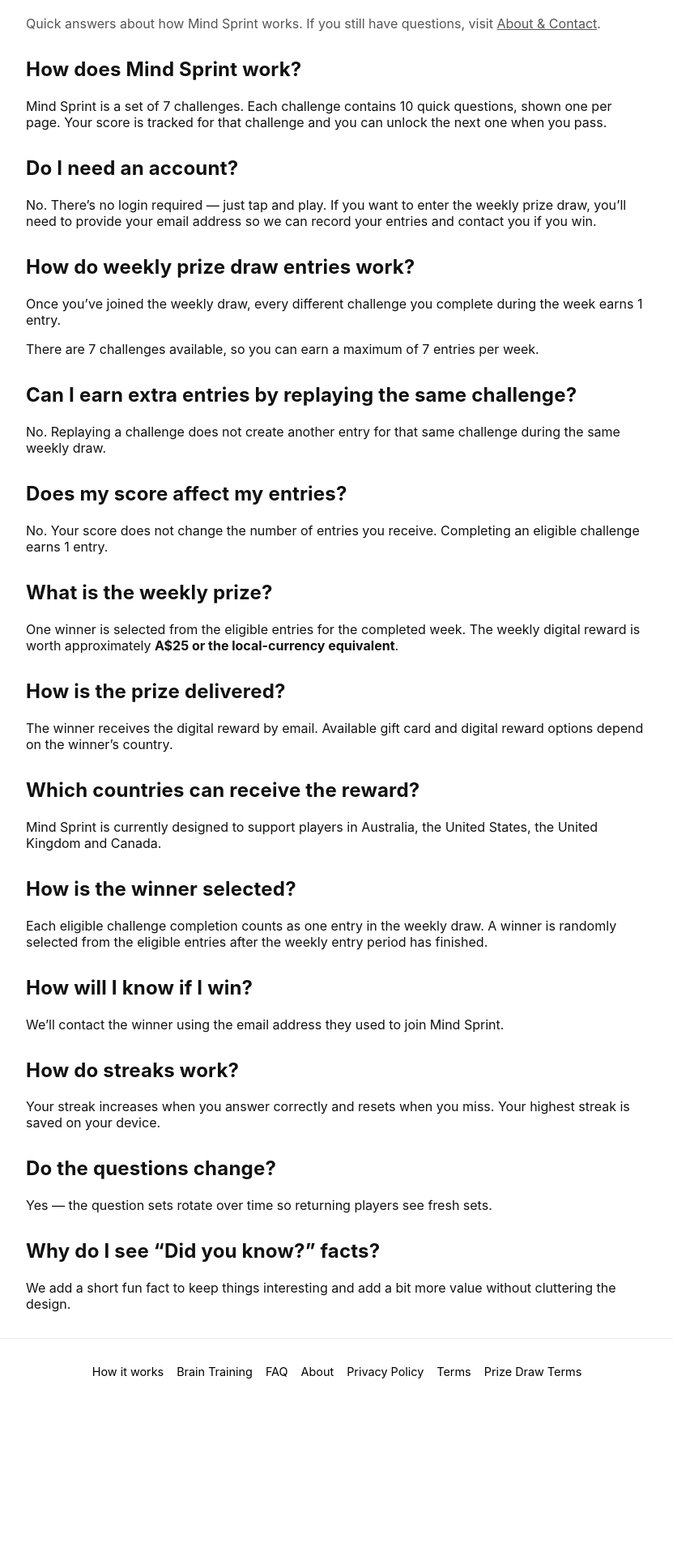
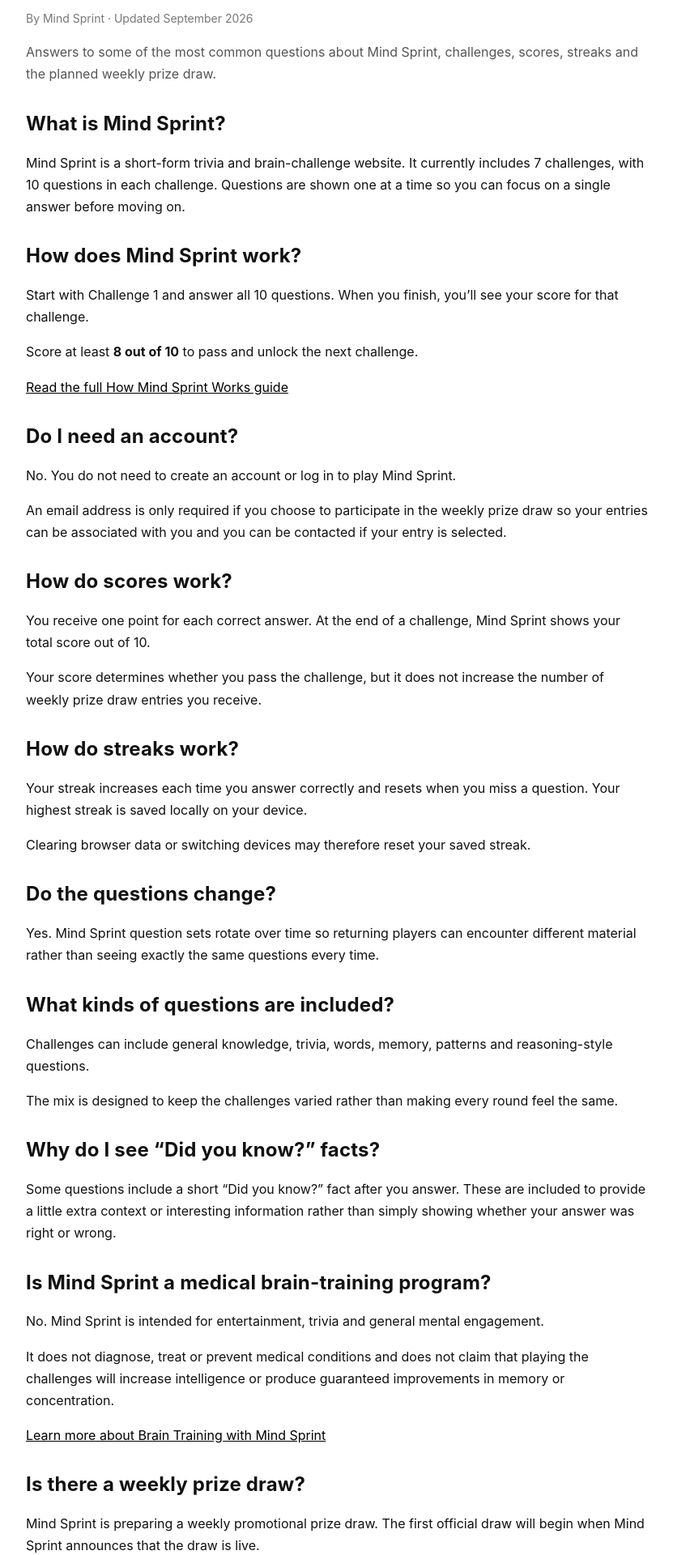
Before and after one commit to justinchase1984/mind-sprint, a Next.js app: page /faq in a window 1280 px wide. Shown: the part 120-2040 px from the top of the page at 81% size, without its empty margins (224-1055 px from the left). Before the commit the page ends 1856 px from the top, so only its background shows below. Built offline with nearby package versions, Linux system fonts and the light colour scheme; no server answers.

Commit message:
Update faq.tsx

```diff
--- a/pages/faq.tsx
+++ b/pages/faq.tsx
@@ -7,112 +7,385 @@ export default function FAQ() {
     <>
       <Head>
         <title>FAQ | Mind Sprint</title>
+
         <meta
           name="description"
-          content="Quick answers about Mind Sprint challenges, streaks, weekly prize draw entries and digital rewards."
+          content="Answers to common questions about Mind Sprint challenges, scores, streaks, rotating questions, weekly prize draw entries and email updates."
         />
       </Head>
 
-      <main style={{ maxWidth: 800, margin: '2rem auto', padding: '0 1rem' }}>
-        <h1>FAQ</h1>
+      <main
+        style={{
+          maxWidth: 800,
+          margin: '0 auto',
+          padding: '2rem 1rem',
+          lineHeight: 1.7,
+        }}
+      >
+        <h1>Mind Sprint FAQ</h1>
 
-        <p style={{ color: '#555', marginTop: '0.5rem' }}>
-          Quick answers about how Mind Sprint works. If you still have questions,
-          visit{' '}
-          <Link href="/about" legacyBehavior>
-            <a style={{ textDecoration: 'underline' }}>About &amp; Contact</a>
-          </Link>
-          .
+        <p
+          style={{
+            color: '#777',
+            fontSize: 14,
+            marginTop: '-0.5rem',
+          }}
+        >
+          By Mind Sprint · Updated September 2026
+        </p>
+
+        <p style={{ color: '#555' }}>
+          Answers to some of the most common questions about Mind Sprint,
+          challenges, scores, streaks and the planned weekly prize draw.
+        </p>
+
+        <h2 style={{ marginTop: '2rem' }}>What is Mind Sprint?</h2>
+
+        <p>
+          Mind Sprint is a short-form trivia and brain-challenge website. It
+          currently includes 7 challenges, with 10 questions in each challenge.
+          Questions are shown one at a time so you can focus on a single answer
+          before moving on.
         </p>
 
         <h2 style={{ marginTop: '2rem' }}>How does Mind Sprint work?</h2>
+
         <p>
-          Mind Sprint is a set of 7 challenges. Each challenge contains 10 quick
-          questions, shown one per page. Your score is tracked for that challenge
-          and you can unlock the next one when you pass.
+          Start with Challenge 1 and answer all 10 questions. When you finish,
+          you’ll see your score for that challenge.
+        </p>
+
+        <p>
+          Score at least <strong>8 out of 10</strong> to pass and unlock the
+          next challenge.
+        </p>
+
+        <p>
+          <Link href="/how-it-works" legacyBehavior>
+            <a
+              style={{
+                color: '#000',
+                textDecoration: 'underline',
+              }}
+            >
+              Read the full How Mind Sprint Works guide
+            </a>
+          </Link>
         </p>
 
         <h2 style={{ marginTop: '2rem' }}>Do I need an account?</h2>
+
         <p>
-          No. There’s no login required — just tap and play. If you want to enter
-          the weekly prize draw, you’ll need to provide your email address so we
-          can record your entries and contact you if you win.
-        </p>
-
-        <h2 style={{ marginTop: '2rem' }}>How do weekly prize draw entries work?</h2>
-        <p>
-          Once you’ve joined the weekly draw, every different challenge you
-          complete during the week earns 1 entry.
+          No. You do not need to create an account or log in to play Mind
+          Sprint.
         </p>
 
         <p>
-          There are 7 challenges available, so you can earn a maximum of 7
-          entries per week.
+          An email address is only required if you choose to participate in the
+          weekly prize draw so your entries can be associated with you and you
+          can be contacted if your entry is selected.
+        </p>
+
+        <h2 style={{ marginTop: '2rem' }}>How do scores work?</h2>
+
+        <p>
+          You receive one point for each correct answer. At the end of a
+          challenge, Mind Sprint shows your total score out of 10.
+        </p>
+
+        <p>
+          Your score determines whether you pass the challenge, but it does not
+          increase the number of weekly prize draw entries you receive.
+        </p>
+
+        <h2 style={{ marginTop: '2rem' }}>How do streaks work?</h2>
+
+        <p>
+          Your streak increases each time you answer correctly and resets when
+          you miss a question. Your highest streak is saved locally on your
+          device.
+        </p>
+
+        <p>
+          Clearing browser data or switching devices may therefore reset your
+          saved streak.
+        </p>
+
+        <h2 style={{ marginTop: '2rem' }}>Do the questions change?</h2>
+
+        <p>
+          Yes. Mind Sprint question sets rotate over time so returning players
+          can encounter different material rather than seeing exactly the same
+          questions every time.
+        </p>
+
+        <h2 style={{ marginTop: '2rem' }}>
+          What kinds of questions are included?
+        </h2>
+
+        <p>
+          Challenges can include general knowledge, trivia, words, memory,
+          patterns and reasoning-style questions.
+        </p>
+
+        <p>
+          The mix is designed to keep the challenges varied rather than making
+          every round feel the same.
+        </p>
+
+        <h2 style={{ marginTop: '2rem' }}>
+          Why do I see “Did you know?” facts?
+        </h2>
+
+        <p>
+          Some questions include a short “Did you know?” fact after you answer.
+          These are included to provide a little extra context or interesting
+          information rather than simply showing whether your answer was right
+          or wrong.
+        </p>
+
+        <h2 style={{ marginTop: '2rem' }}>
+          Is Mind Sprint a medical brain-training program?
+        </h2>
+
+        <p>
+          No. Mind Sprint is intended for entertainment, trivia and general
+          mental engagement.
+        </p>
+
+        <p>
+          It does not diagnose, treat or prevent medical conditions and does
+          not claim that playing the challenges will increase intelligence or
+          produce guaranteed improvements in memory or concentration.
+        </p>
+
+        <p>
+          <Link href="/brain-training" legacyBehavior>
+            <a
+              style={{
+                color: '#000',
+                textDecoration: 'underline',
+              }}
+            >
+              Learn more about Brain Training with Mind Sprint
+            </a>
+          </Link>
+        </p>
+
+        <h2 style={{ marginTop: '2rem' }}>
+          Is there a weekly prize draw?
+        </h2>
+
+        <p>
+          Mind Sprint is preparing a weekly promotional prize draw. The first
+          official draw will begin when Mind Sprint announces that the draw is
+          live.
+        </p>
+
+        <p>
+          Test entries or challenge completions made before the official launch
+          are not eligible for a prize.
+        </p>
+
+        <h2 style={{ marginTop: '2rem' }}>
+          How will weekly prize draw entries work?
+        </h2>
+
+        <p>
+          Once the weekly draw is live, each <strong>different challenge</strong>{' '}
+          you complete during the weekly draw period will earn{' '}
+          <strong>1 entry</strong>.
+        </p>
+
+        <p>
+          Because Mind Sprint has 7 challenges, the maximum will be{' '}
+          <strong>7 entries per weekly draw</strong>.
         </p>
 
         <h2 style={{ marginTop: '2rem' }}>
           Can I earn extra entries by replaying the same challenge?
         </h2>
+
         <p>
-          No. Replaying a challenge does not create another entry for that same
-          challenge during the same weekly draw.
+          No. Replaying the same challenge during the same weekly draw period
+          will not create another entry for that challenge.
         </p>
 
-        <h2 style={{ marginTop: '2rem' }}>Does my score affect my entries?</h2>
+        <h2 style={{ marginTop: '2rem' }}>
+          Does my score affect my prize draw entries?
+        </h2>
+
         <p>
-          No. Your score does not change the number of entries you receive.
-          Completing an eligible challenge earns 1 entry.
+          No. Your score does not increase the number of entries you receive.
+          Completing an eligible different challenge earns one entry once the
+          weekly draw is live.
         </p>
 
-        <h2 style={{ marginTop: '2rem' }}>What is the weekly prize?</h2>
+        <h2 style={{ marginTop: '2rem' }}>What is the planned weekly prize?</h2>
+
         <p>
-          One winner is selected from the eligible entries for the completed
-          week. The weekly digital reward is worth approximately{' '}
+          The planned weekly digital reward is worth approximately{' '}
           <strong>A$25 or the local-currency equivalent</strong>.
         </p>
 
-        <h2 style={{ marginTop: '2rem' }}>How is the prize delivered?</h2>
         <p>
-          The winner receives the digital reward by email. Available gift card
-          and digital reward options depend on the winner’s country.
+          Final reward and redemption options may depend on the winner’s country
+          and the reward-delivery options available at the time.
         </p>
 
-        <h2 style={{ marginTop: '2rem' }}>Which countries can receive the reward?</h2>
+        <h2 style={{ marginTop: '2rem' }}>
+          Which countries is Mind Sprint planning to support?
+        </h2>
+
         <p>
-          Mind Sprint is currently designed to support players in Australia,
-          the United States, the United Kingdom and Canada.
+          Mind Sprint is currently planning the weekly draw around eligible
+          players in Australia, the United States, the United Kingdom and
+          Canada.
         </p>
 
-        <h2 style={{ marginTop: '2rem' }}>How is the winner selected?</h2>
         <p>
-          Each eligible challenge completion counts as one entry in the weekly
-          draw. A winner is randomly selected from the eligible entries after
-          the weekly entry period has finished.
+          Final availability will depend on the official prize draw terms and
+          supported reward-delivery options when the draw launches.
         </p>
 
-        <h2 style={{ marginTop: '2rem' }}>How will I know if I win?</h2>
+        <h2 style={{ marginTop: '2rem' }}>How will a winner be selected?</h2>
+
         <p>
-          We’ll contact the winner using the email address they used to join
-          Mind Sprint.
+          Once the weekly draw is live, one eligible entry will be selected at
+          random after the completed weekly draw period.
         </p>
 
-        <h2 style={{ marginTop: '2rem' }}>How do streaks work?</h2>
         <p>
-          Your streak increases when you answer correctly and resets when you
-          miss. Your highest streak is saved on your device.
+          A player with more valid entries will have more entries included in
+          the random selection, up to the weekly maximum.
         </p>
 
-        <h2 style={{ marginTop: '2rem' }}>Do the questions change?</h2>
+        <h2 style={{ marginTop: '2rem' }}>
+          How will I know if my entry is selected?
+        </h2>
+
         <p>
-          Yes — the question sets rotate over time so returning players see fresh
-          sets.
+          Mind Sprint will use the email address associated with the selected
+          entry to contact the entrant and complete any required eligibility
+          checks before a prize is issued.
         </p>
 
-        <h2 style={{ marginTop: '2rem' }}>Why do I see “Did you know?” facts?</h2>
+        <h2 style={{ marginTop: '2rem' }}>
+          Do I have to receive marketing emails to enter?
+        </h2>
+
         <p>
-          We add a short fun fact to keep things interesting and add a bit more
-          value without cluttering the design.
+          No. Ongoing Mind Sprint emails are optional and separate from weekly
+          prize draw participation.
         </p>
+
+        <p>
+          Prize-related administrative messages may still be sent where needed
+          to operate the draw or contact a selected entrant.
+        </p>
+
+        <h2 style={{ marginTop: '2rem' }}>
+          Where can I read the full prize draw rules?
+        </h2>
+
+        <p>
+          The full eligibility, entry, winner-selection and prize information is
+          available in the Weekly Prize Draw Terms.
+        </p>
+
+        <p>
+          <Link href="/weekly-prize-draw-terms" legacyBehavior>
+            <a
+              style={{
+                color: '#000',
+                textDecoration: 'underline',
+              }}
+            >
+              Read the Weekly Prize Draw Terms
+            </a>
+          </Link>
+        </p>
+
+        <h2 style={{ marginTop: '2rem' }}>
+          What if I find an incorrect question or technical problem?
+        </h2>
+
+        <p>
+          Please let us know. Mind Sprint welcomes reports about incorrect
+          answers, outdated information or website problems.
+        </p>
+
+        <p>
+          Contact:{' '}
+          <a href="mailto:hello@dailymindsprint.com">
+            hello@dailymindsprint.com
+          </a>
+        </p>
+
+        <div
+          style={{
+            marginTop: '2.5rem',
+            paddingTop: '1.5rem',
+            borderTop: '1px solid #eee',
+          }}
+        >
+          <h2 style={{ fontSize: 20 }}>More About Mind Sprint</h2>
+
+          <div
+            style={{
+              display: 'flex',
+              flexWrap: 'wrap',
+              gap: '1rem',
+            }}
+          >
+            <Link href="/how-it-works" legacyBehavior>
+              <a style={{ color: '#000', textDecoration: 'underline' }}>
+                How It Works
+              </a>
+            </Link>
+
+            <Link href="/brain-training" legacyBehavior>
+              <a style={{ color: '#000', textDecoration: 'underline' }}>
+                Brain Training
+              </a>
+            </Link>
+
+            <Link href="/about" legacyBehavior>
+              <a style={{ color: '#000', textDecoration: 'underline' }}>
+                About Mind Sprint
+              </a>
+            </Link>
+
+            <Link href="/privacy" legacyBehavior>
+              <a style={{ color: '#000', textDecoration: 'underline' }}>
+                Privacy Policy
+              </a>
+            </Link>
+          </div>
+        </div>
+
+        <div
+          style={{
+            marginTop: '2.5rem',
+            textAlign: 'center',
+          }}
+        >
+          <Link href="/puzzle/1?challenge=1" legacyBehavior>
+            <a
+              style={{
+                display: 'inline-block',
+                padding: '12px 24px',
+                background: '#111',
+                color: '#fff',
+                borderRadius: 6,
+                textDecoration: 'none',
+                fontWeight: 600,
+              }}
+            >
+              Start Challenge 1
+            </a>
+          </Link>
+        </div>
       </main>
     </>
   )
```
